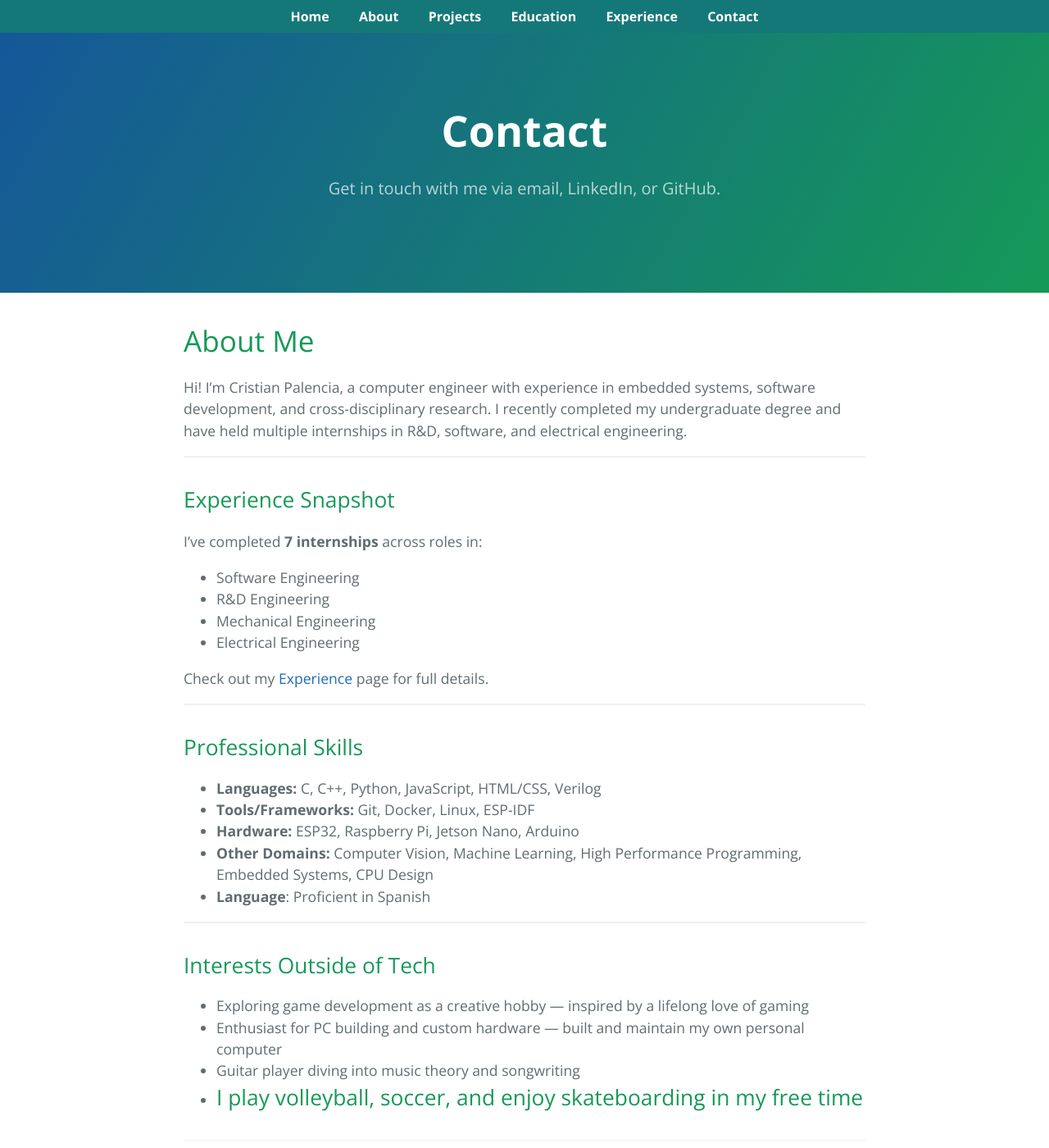
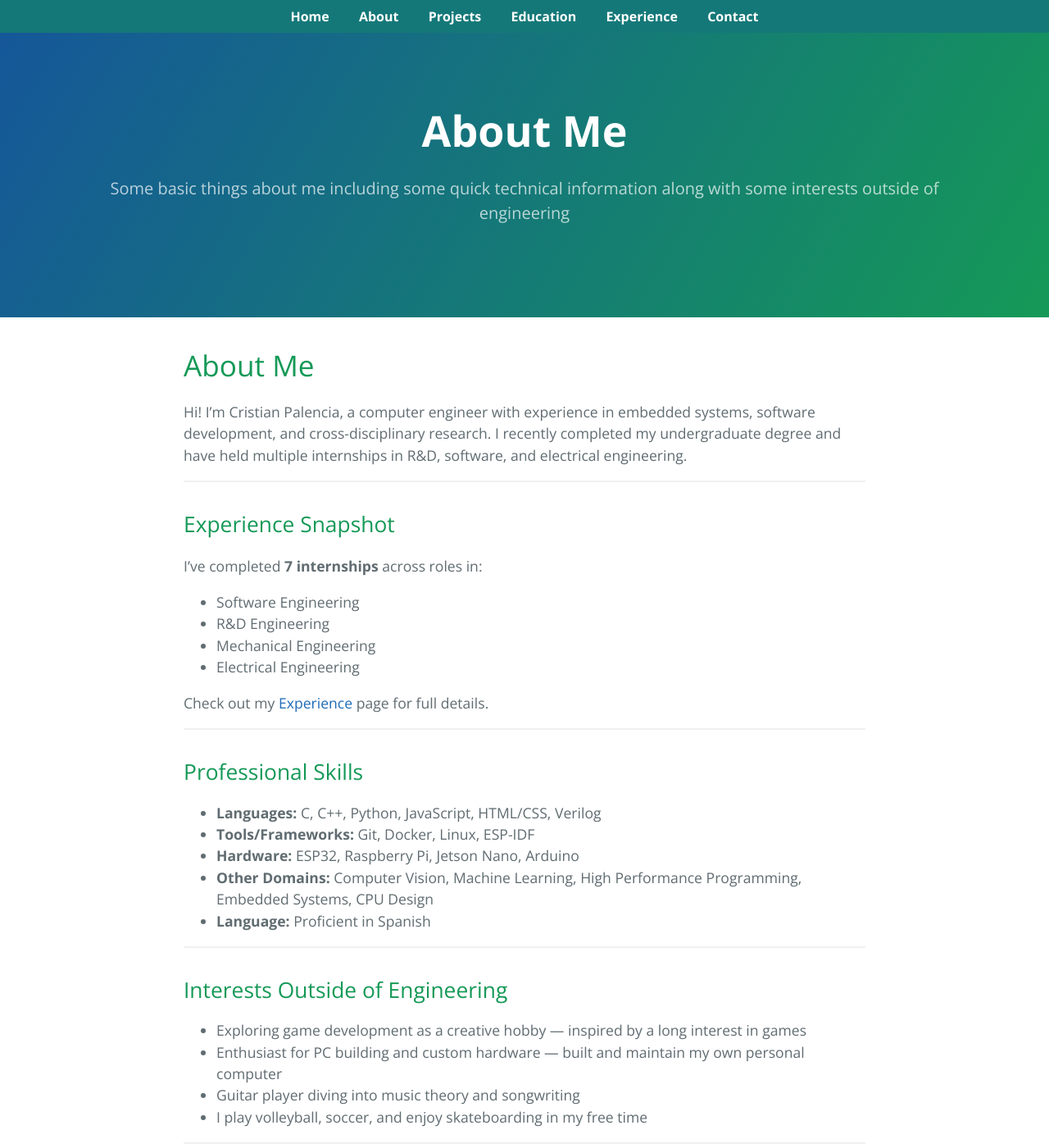
Before and after one commit to cpalencica/cpalencica.github.io, a Jekyll site: the page built from about/index.md, in a window 1280 px wide and 1400 px high. Shown: the whole window at 82% size. Built offline with Jekyll 4.4.1, drawn with Linux system fonts in a browser that asks for light colours; a style sheet for code colours, icons or effects is not loaded; the repository's description, which GitHub fills in, is left out.

Commit message:
small format change in about me section

```diff
--- a/about/index.md
+++ b/about/index.md
@@ -1,7 +1,7 @@
 ---
 layout: default
-title: Contact
-description: Get in touch with me via email, LinkedIn, or GitHub.
+title: About Me
+description: Some basic things about me including some quick technical information along with some interests outside of engineering
 ---
 
 
@@ -29,13 +29,14 @@ Check out my [Experience](../experience/) page for full details.
 - **Tools/Frameworks:** Git, Docker, Linux, ESP-IDF
 - **Hardware:** ESP32, Raspberry Pi, Jetson Nano, Arduino
 - **Other Domains:** Computer Vision, Machine Learning, High Performance Programming, Embedded Systems, CPU Design
-- **Language**: Proficient in Spanish
+- **Language:** Proficient in Spanish
 
 ---
 
-## Interests Outside of Tech
-- Exploring game development as a creative hobby — inspired by a lifelong love of gaming
+## Interests Outside of Engineering
+- Exploring game development as a creative hobby — inspired by a long interest in games
 - Enthusiast for PC building and custom hardware — built and maintain my own personal computer
 - Guitar player diving into music theory and songwriting
 - I play volleyball, soccer, and enjoy skateboarding in my free time
+
 ---
```
Also changed, not shown: contact/index.md (+0 -5 lines).
